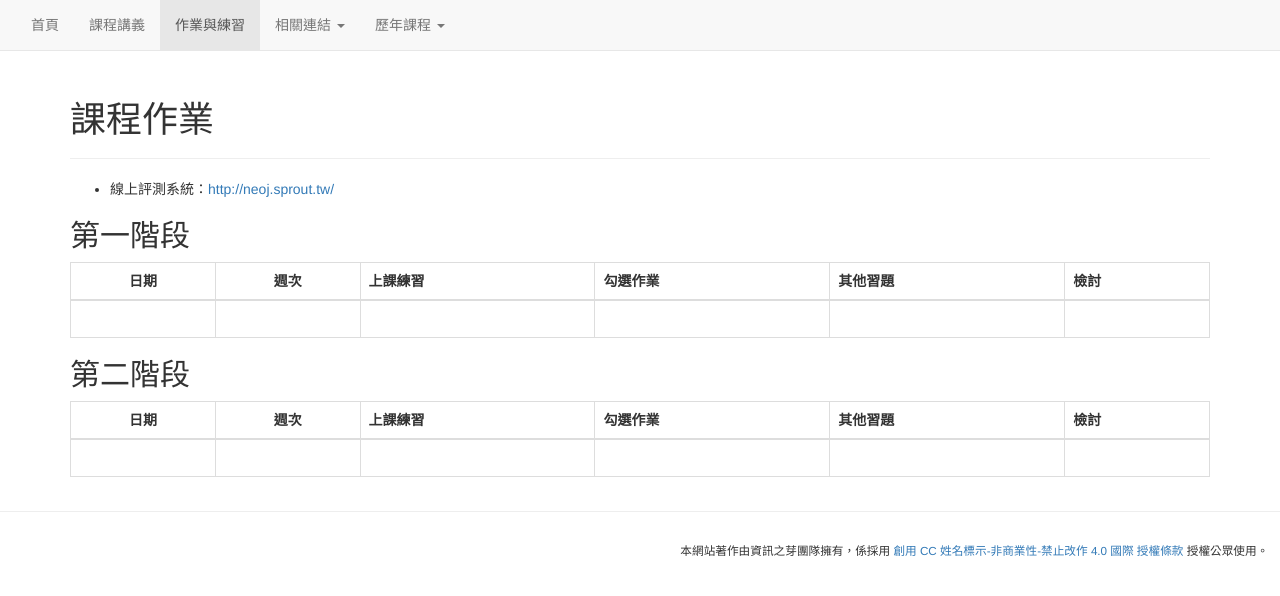
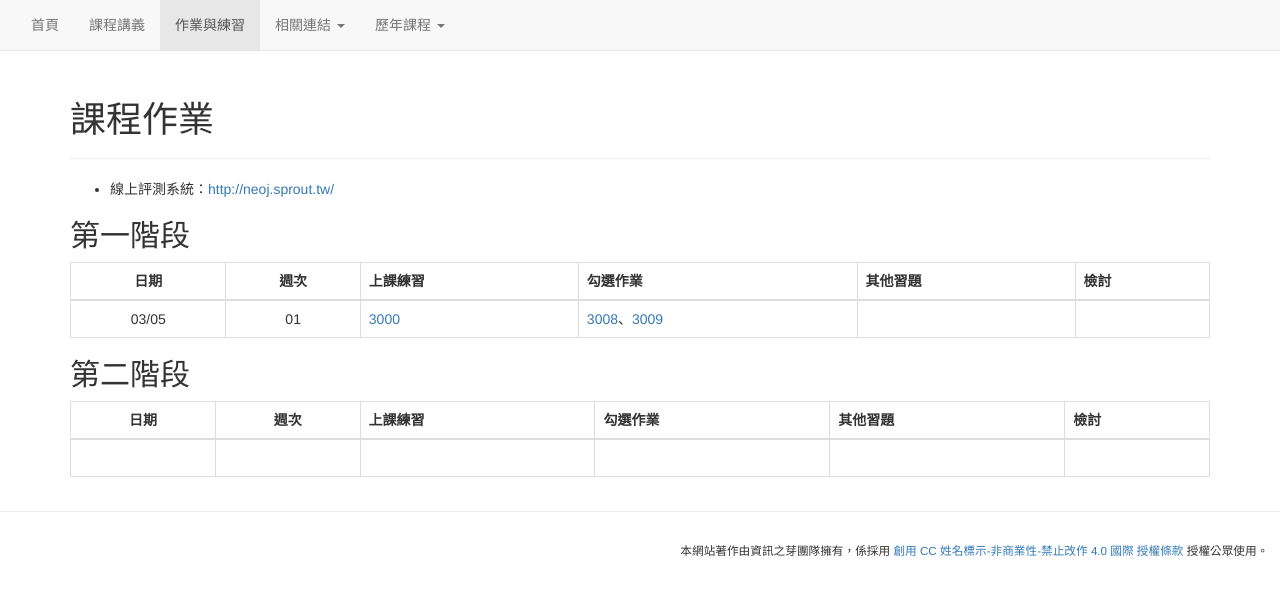
Before and after one commit to tw-csie-sprout/py2023, a Jekyll site: the page built from homework.md, in a window 1280 px wide. Shown: the top 596 px of the page. Built offline with Jekyll 4.4.1, drawn with Linux system fonts in a browser that asks for light colours.

Commit message:
add week1 homework link

```diff
--- a/homework.md
+++ b/homework.md
@@ -11,7 +11,7 @@ title: "課程作業"
 {: .table .table-bordered}
 | 日期  | 週次 | 上課練習 | 勾選作業 | 其他習題 | 檢討 |
 | :---: | :---: | :--- | :--- | :--- | :--- |
-|  |  |  |  |  |  |
+| 03/05 | 01 | [3000](https://neoj.sprout.tw/problem/3000/) | [3008](https://neoj.sprout.tw/problem/3008/)、[3009](https://neoj.sprout.tw/problem/3009/) |  |  |
 
 ## 第二階段
 
```
